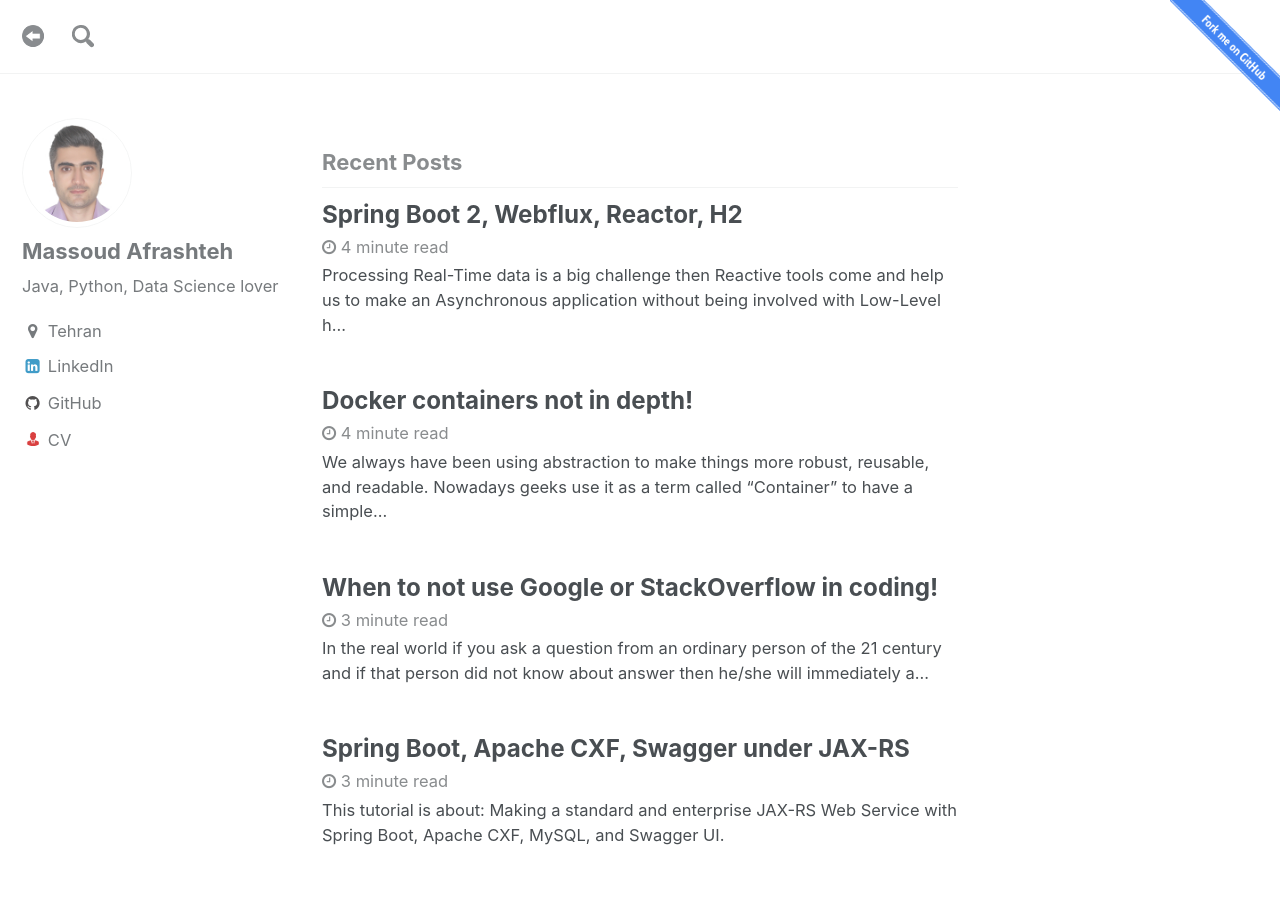
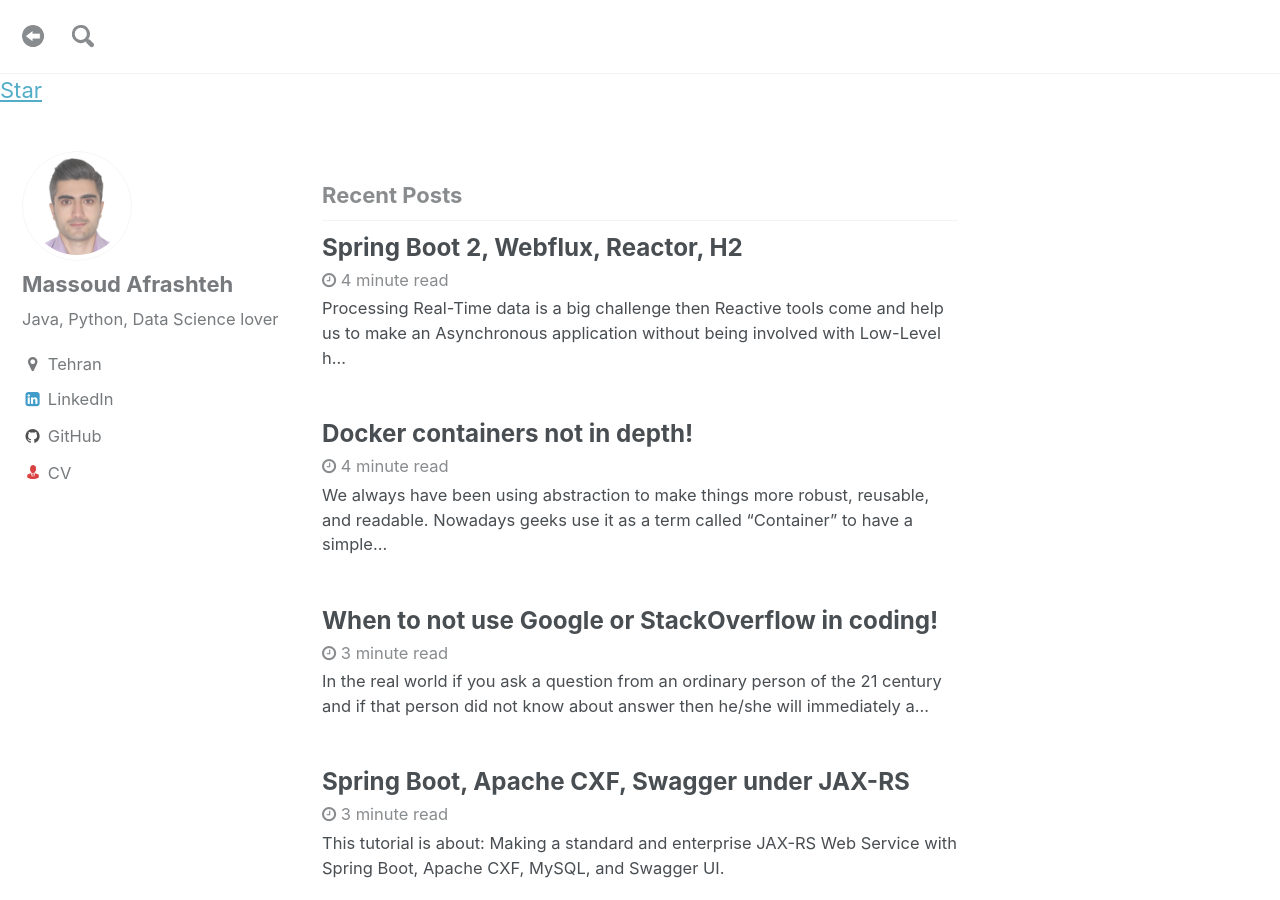
Before and after one commit to iamrdn/notes, a Jekyll site: the page built from index.html, in a window 1280 px wide and 900 px high. Built offline with Jekyll 4.4.1, drawn with Linux system fonts in a browser that asks for light colours; the list of posts is cut into pages by our own code.

Commit message:
added github star button

```diff
--- a/_includes/github-fork.html
+++ b/_includes/github-fork.html
@@ -1 +1,5 @@
-<div><a href="https://github.com/massoudAfrashteh/code"><img style="position: fixed; top: 0; right: 0; border: 0;z-index: 1000;" src="/assets/images/icon/forkme_right_darkblue_121621.png" alt="Fork me on GitHub"></a></div>
+<div>
+	<!-- <a href="https://github.com/massoudAfrashteh/code"><img style="position: fixed; top: 0; right: 0; border: 0;z-index: 1000;" src="/assets/images/icon forkme_right_darkblue_121621.png" alt="Fork me on GitHub"></a>-->
+ 	<!-- Place this tag where you want the button to render. -->
+	<a class="github-button" href="https://github.com/massoudafrashteh/code" data-size="large" data-show-count="true" aria-label="Star massoudafrashteh/code on GitHub">Star</a>
+ </div>
--- a/_includes/scripts.html
+++ b/_includes/scripts.html
@@ -25,3 +25,5 @@
 
 {% include analytics.html %}
 {% include /comments-providers/scripts.html %}
+<!-- Place this tag in your head or just before your close body tag. -->
+<script async defer src="https://buttons.github.io/buttons.js"></script>
```
Also changed, not shown: assets/images/icon/iconmonstr-html-code-icon.svg (added).
